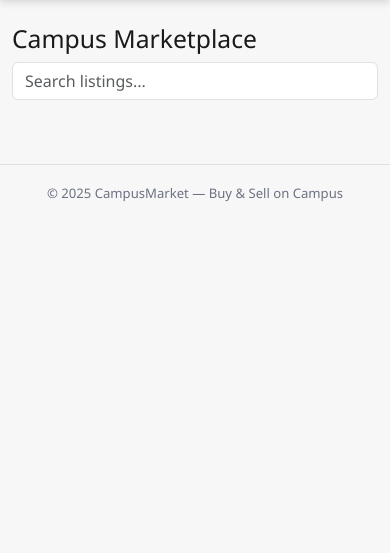
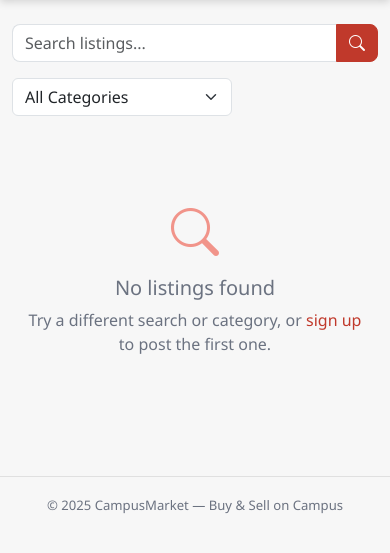
Before and after one commit to koushick01/campus_marketplace, a Flask app: page / in a window 390 px wide. Shown: the part 57-610 px from the top of the page. Run offline with Flask 3, Linux system fonts and the light colour scheme.

Commit message:
Step 2: Redesign home page, add category filter, fix case-insensitive search

```diff
--- a/app.py
+++ b/app.py
@@ -26,6 +26,19 @@ if not GEMINI_API_KEY:
 client = genai.Client(api_key=GEMINI_API_KEY)
 
 ALLOWED_EXTENSIONS = {"png", "jpg", "jpeg"}
+
+CATEGORIES = [
+    "Books & Notes",
+    "Electronics",
+    "Clothing & Accessories",
+    "Furniture & Dorm",
+    "Sports & Fitness",
+    "Stationery & Supplies",
+    "Bikes & Transport",
+    "Food & Meal Plans",
+    "Services & Tutoring",
+    "Other",
+]
 
 # ---------------- Models ----------------
 
@@ -70,12 +83,15 @@ def allowed_file(filename):
 
 @app.route("/")
 def index():
-    q = request.args.get("q", "")
+    q = request.args.get("q", "").strip()
+    cat = request.args.get("category", "")
+    query = Listing.query
     if q:
-        listings = Listing.query.filter(Listing.title.contains(q)).all()
-    else:
-        listings = Listing.query.order_by(Listing.created_at.desc()).all()
-    return render_template("index.html", listings=listings)
+        query = query.filter(Listing.title.ilike(f"%{q}%"))
+    if cat:
+        query = query.filter(Listing.category == cat)
+    listings = query.order_by(Listing.created_at.desc()).all()
+    return render_template("index.html", listings=listings, q=q, selected_cat=cat, categories=CATEGORIES)
 
 @app.route("/register", methods=["GET", "POST"])
 def register():
--- a/templates/index.html
+++ b/templates/index.html
@@ -1,24 +1,92 @@
 {% extends "base.html" %}
 
+{% block title %}Campus Marketplace — Buy & Sell on Campus{% endblock %}
+
 {% block content %}
-<h2>Campus Marketplace</h2>
 
-<form method="get" class="mb-3">
-  <input class="form-control" name="q" placeholder="Search listings..." />
-</form>
+<!-- Search & Filter bar -->
+<div class="row align-items-end g-3 mb-4">
+  <div class="col-12 col-md-6">
+    <form method="get" class="d-flex search-bar" id="searchForm">
+      <input class="form-control" name="q" value="{{ q }}" placeholder="Search listings...">
+      <input type="hidden" name="category" value="{{ selected_cat }}">
+      <button class="btn btn-primary" type="submit">
+        <i class="bi bi-search"></i>
+      </button>
+    </form>
+  </div>
+  <div class="col-12 col-md-6 d-flex gap-2 flex-wrap">
+    <select class="form-select" style="max-width:220px" onchange="applyFilter(this.value)" id="catFilter">
+      <option value="">All Categories</option>
+      {% for c in categories %}
+        <option value="{{ c }}" {% if c == selected_cat %}selected{% endif %}>{{ c }}</option>
+      {% endfor %}
+    </select>
+    {% if q or selected_cat %}
+    <a href="{{ url_for('index') }}" class="btn btn-outline-secondary btn-sm align-self-center">
+      <i class="bi bi-x-circle me-1"></i>Clear
+    </a>
+    {% endif %}
+  </div>
+</div>
 
-<div class="row">
+<!-- Results summary -->
+{% if q or selected_cat %}
+<p class="text-muted small mb-3">
+  {{ listings|length }} result{% if listings|length != 1 %}s{% endif %}
+  {% if q %}for "<strong>{{ q }}</strong>"{% endif %}
+  {% if selected_cat %}in <strong>{{ selected_cat }}</strong>{% endif %}
+</p>
+{% endif %}
+
+<!-- Listings grid -->
+{% if listings %}
+<div class="row g-4">
   {% for l in listings %}
-    <div class="col-md-4 mb-3">
-      <div class="card p-2">
-        {% if l.image %}
-          <img src="{{ url_for('static', filename='uploads/' + l.image) }}" class="img-fluid">
-        {% endif %}
-        <h5>{{ l.title }}</h5>
-        <p>${{ l.price }}</p>
-        <a href="/listing/{{ l.id }}" class="btn btn-sm btn-primary">View</a>
+  <div class="col-6 col-md-4 col-lg-3">
+    <div class="listing-card">
+      {% if l.image %}
+        <img src="{{ url_for('static', filename='uploads/' + l.image) }}"
+             class="card-img-top" alt="{{ l.title }}">
+      {% else %}
+        <div class="card-img-placeholder">
+          <i class="bi bi-image"></i>
+        </div>
+      {% endif %}
+      <div class="card-body d-flex flex-column gap-1">
+        <span class="badge-category">{{ l.category or 'Other' }}</span>
+        <div class="card-title mt-1">{{ l.title }}</div>
+        <div class="price-tag">${{ "%.2f"|format(l.price) }}</div>
+        <a href="{{ url_for('listing_detail', id=l.id) }}"
+           class="btn btn-primary btn-sm mt-auto">View</a>
       </div>
     </div>
+  </div>
   {% endfor %}
 </div>
+
+{% else %}
+<div class="empty-state">
+  <div><i class="bi bi-search"></i></div>
+  <h5 class="mt-2">No listings found</h5>
+  <p class="mt-1">Try a different search or category, or
+    {% if current_user.is_authenticated %}
+      <a href="{{ url_for('create_listing') }}">post one yourself</a>.
+    {% else %}
+      <a href="{{ url_for('register') }}">sign up</a> to post the first one.
+    {% endif %}
+  </p>
+</div>
+{% endif %}
+
 {% endblock %}
+
+{% block scripts %}
+<script>
+function applyFilter(cat) {
+  const url = new URL(window.location.href);
+  url.searchParams.set('category', cat);
+  window.location.href = url.toString();
+}
+</script>
+{% endblock %}
```
